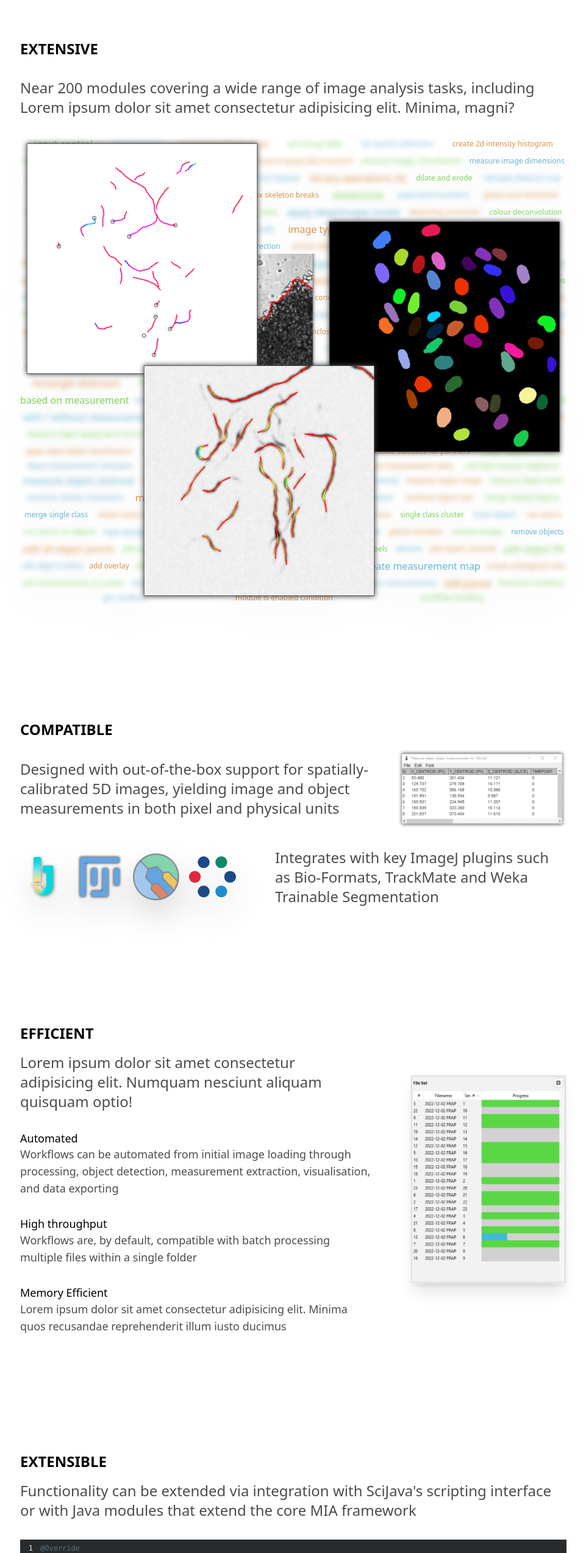
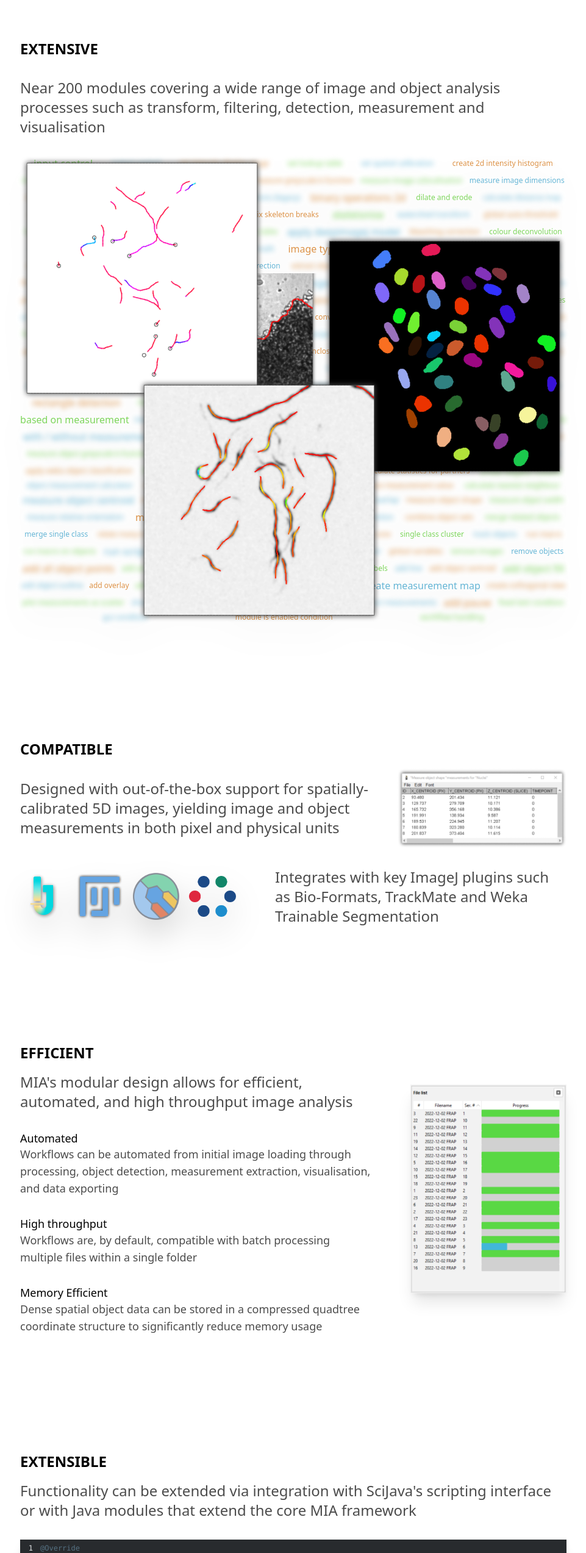
Before and after one commit to mianalysis/mianalysis.github.io, a Next.js app: page / in a window 1280 px wide. Shown: the part 980-3526 px from the top of the page at 61% size, without its empty margins (159-1120 px from the left). Built offline with nearby package versions, Linux system fonts and the light colour scheme.

Commit message:
Removed lorem ipsum

```diff
--- a/src/app/page.tsx
+++ b/src/app/page.tsx
@@ -29,8 +29,8 @@ export default function Home() {
         <h2>Extensive</h2>
 
         <p className="opacity-70 text-2xl">
-          Near 200 modules covering a wide range of image analysis tasks, including Lorem ipsum
-          dolor sit amet consectetur adipisicing elit. Minima, magni?
+          Near 200 modules covering a wide range of image and object analysis processes such as
+          transform, filtering, detection, measurement and visualisation
         </p>
 
         {/* TODO: Improve mobile content */}
@@ -81,8 +81,8 @@ export default function Home() {
             <h2>Efficient</h2>
 
             <p className="opacity-70 text-2xl">
-              Lorem ipsum dolor sit amet consectetur adipisicing elit. Numquam nesciunt aliquam
-              quisquam optio!
+              MIA&apos;s modular design allows for efficient, automated, and high throughput image
+              analysis
             </p>
           </div>
 
@@ -105,8 +105,8 @@ export default function Home() {
           <div>
             <h3>Memory Efficient</h3>
             <p className="opacity-70 text-lg">
-              Lorem ipsum dolor sit amet consectetur adipisicing elit. Minima quos recusandae
-              reprehenderit illum iusto ducimus
+              Dense spatial object data can be stored in a compressed quadtree coordinate structure
+              to significantly reduce memory usage
             </p>
           </div>
         </div>
@@ -130,11 +130,10 @@ export default function Home() {
       </section>
 
       <section>
-        <h2>Accessible</h2>
+        <h2>For you</h2>
 
         <p className="opacity-70 text-2xl mb-16">
-          Lorem ipsum dolor sit amet consectetur adipisicing elit. Accusantium sint sequi mollitia
-          quam at perspiciatis deleniti ipsa consequatur magnam tempora?
+          Documented and ready to use for all your image analysis needs
         </p>
 
         <div className="grid sm:grid-cols-3 items-center gap-8">
@@ -147,7 +146,7 @@ export default function Home() {
             <MdDescription size={128} className="text-mia-blue" />
           </Card>
           <Card href="/modules" className="flex flex-col items-center">
-            <h3>List of modules</h3>
+            <h3>Module Index</h3>
             <MdApps size={128} className="text-mia-green" />
           </Card>
         </div>
```
